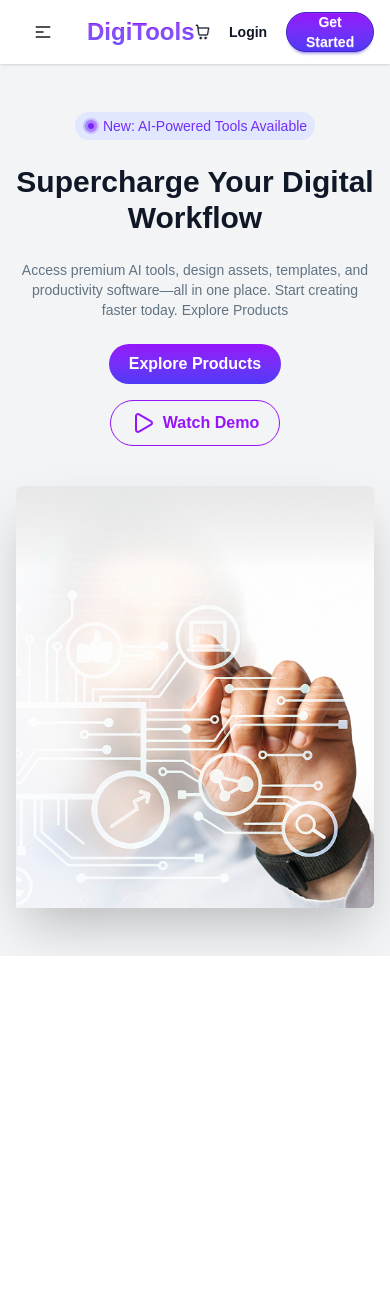
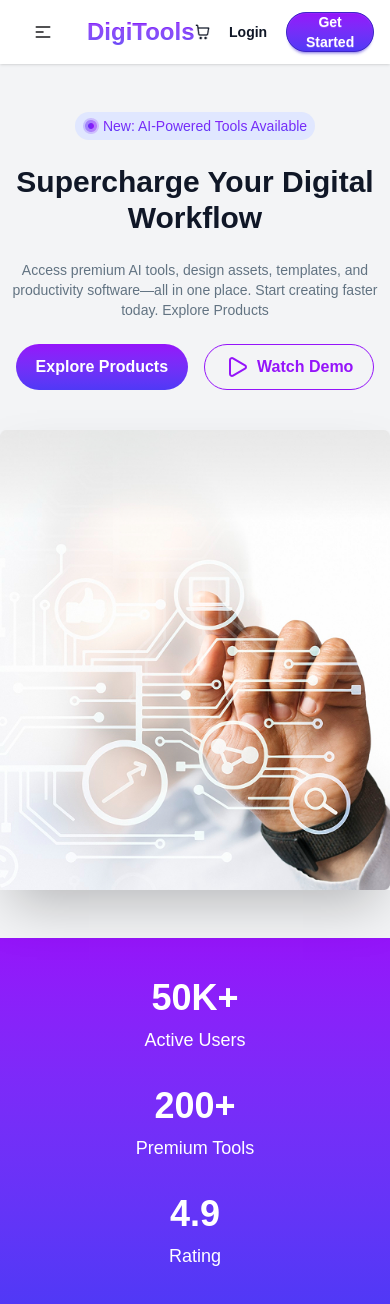
Before and after one commit to ashikur-rahman-jim/Assignment-06, a React (Vite) app: page / in a window 390 px wide. Shown: the top 1304 px of the page. Before the commit the page ends 956 px from the top, so only its background shows below. Built offline with nearby package versions, Linux system fonts and the light colour scheme.

Commit message:
Stats section has been designed with responsive

```diff
--- a/src/App.jsx
+++ b/src/App.jsx
@@ -1,6 +1,7 @@
 import './App.css'
 import Banner from './components/Banner'
 import NavBar from './components/NavBar'
+import Stats from './components/Stats'
 
 
 function App() {
@@ -9,6 +10,7 @@ function App() {
     <>
       <NavBar></NavBar>
       <Banner></Banner>
+      <Stats></Stats>
     </>
   )
 }
--- a/src/components/Banner.jsx
+++ b/src/components/Banner.jsx
@@ -7,7 +7,7 @@ const Banner = () => {
     return (
         <section className="bg-gray-100 py-12 lg:py-20">
 
-            <div className="w-11/12 mx-auto grid grid-cols-1 lg:grid-cols-2 gap-10 items-center">
+            <div className="container mx-auto grid grid-cols-1 lg:grid-cols-2 gap-10 items-center">
 
                 {/* Left Content */}
                 <div id="left-content" className="space-y-6 text-center lg:text-left flex flex-col items-center lg:items-start">
--- /dev/null
+++ b/src/components/Stats.jsx
@@ -0,0 +1,38 @@
+import React from 'react';
+
+const Stats = () => {
+    return (
+        <section className="bg-linear-to-t from-[#4F39F6] to-[#9514FA] py-10">
+            <div className="container mx-auto px-4">
+                <div className="flex flex-col md:flex-row justify-center items-center text-white gap-8 md:gap-16">
+
+                    {/* Active Users */}
+                    <div className="text-center">
+                        <h2 className="text-4xl md:text-5xl font-bold">50K+</h2>
+                        <p className="text-lg md:text-xl mt-2">Active Users</p>
+                    </div>
+
+                    {/* Divider */}
+                    <div className="hidden md:block w-px h-16 bg-white opacity-50"></div>
+
+                    {/* Premium Tools */}
+                    <div className="text-center">
+                        <h2 className="text-4xl md:text-5xl font-bold">200+</h2>
+                        <p className="text-lg md:text-xl mt-2">Premium Tools</p>
+                    </div>
+
+                    {/* Divider */}
+                    <div className="hidden md:block w-px h-16 bg-white opacity-50"></div>
+
+                    {/* Rating */}
+                    <div className="text-center">
+                        <h2 className="text-4xl md:text-5xl font-bold">4.9</h2>
+                        <p className="text-lg md:text-xl mt-2">Rating</p>
+                    </div>
+                </div>
+            </div>
+        </section>
+    );
+};
+
+export default Stats;
```
